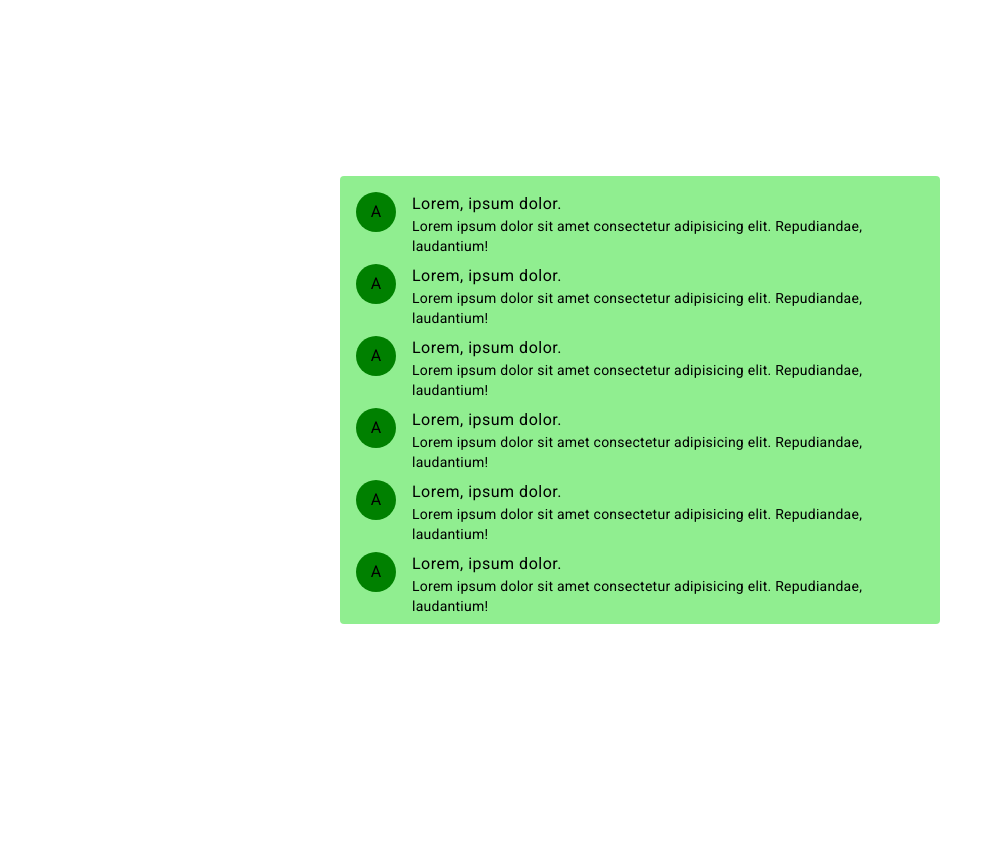
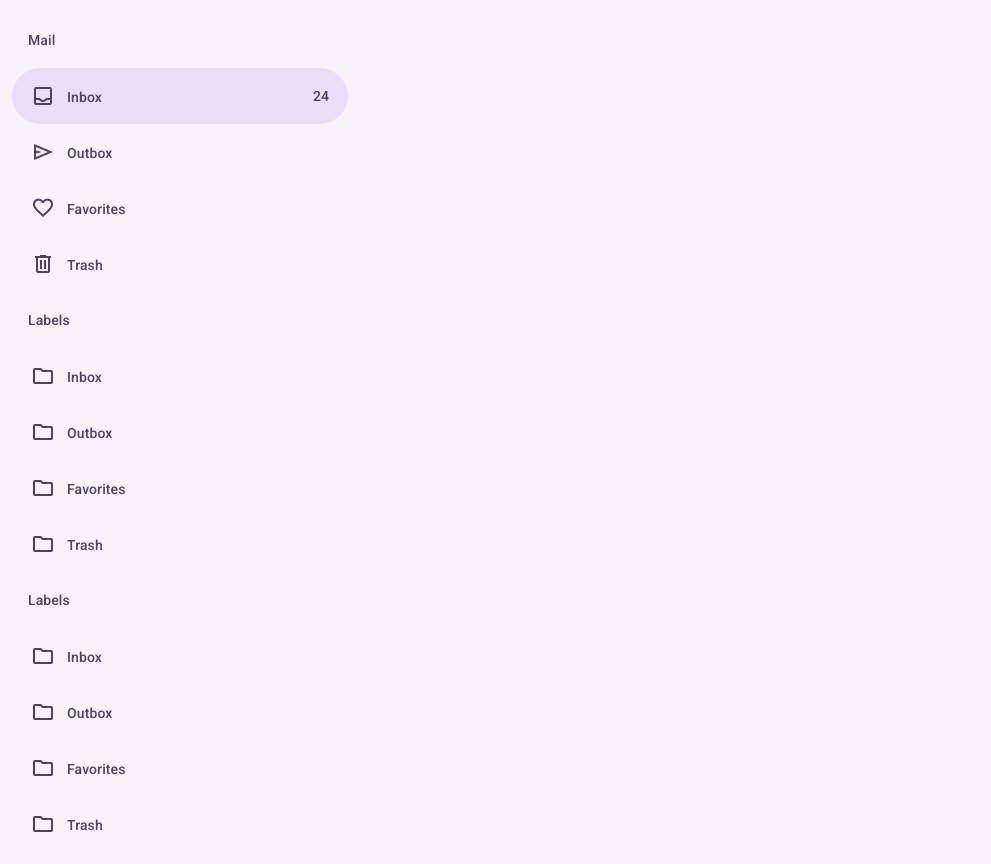
Before and after one commit to macsbaklanoff/CodeMasters_frontend, a website built with webpack: page src/index.html in a window 1280 px wide. Shown: the whole page, without its empty margins (0-991 px from the left). Before the commit the page ends 800 px from the top, so only its background shows below. Built offline with nearby package versions, Linux system fonts and the light colour scheme.

Commit message:
start 5lr

```diff
--- a/src/index.html
+++ b/src/index.html
@@ -1,43 +1,112 @@
 <!DOCTYPE html>
 <html lang="en">
+
 <head>
-    <meta charset="UTF-8">
-    <meta name="viewport" content="width=device-width, initial-scale=1.0">
-    <title>Document</title>
+  <meta charset="UTF-8">
+  <meta name="viewport" content="width=device-width, initial-scale=1.0">
+  <title>Document</title>
 </head>
+
 <body>
-    <div class="list-container">
-
-        <div class="list-item">
-          <span class="list-item__avatar">A</span>
-          <h3 class="list-item__headline">Lorem, ipsum dolor.</h3>
-          <p class="list-item__supporting-text">Lorem ipsum dolor sit amet consectetur adipisicing elit. Repudiandae, laudantium!</p>
+  <div class="app">
+    <div class="navigation-driver">
+      <div class="navigation-driver__main">
+        <div class="navigation-driver__main__item-headline">
+          <span class="navigation-driver__main__item-headline__text">Mail</span>
         </div>
-          <div class="list-item">
-          <span class="list-item__avatar">A</span>
-          <h3 class="list-item__headline">Lorem, ipsum dolor.</h3>
-          <p class="list-item__supporting-text">Lorem ipsum dolor sit amet consectetur adipisicing elit. Repudiandae, laudantium!</p>
+        <div class="navigation-driver__main__item-main active">
+          <div class="navigation-driver__main__item-main__left">
+            <span class="navigation-driver__main__item-main__left__icon material-symbols-outlined">Inbox</span>
+            <span class="navigation-driver__main__item-main__left__text">Inbox</span>
+          </div>
+          <span class="navigation-driver__main__item-main__right-number">24</span>
         </div>
-          <div class="list-item">
-          <span class="list-item__avatar">A</span>
-          <h3 class="list-item__headline">Lorem, ipsum dolor.</h3>
-          <p class="list-item__supporting-text">Lorem ipsum dolor sit amet consectetur adipisicing elit. Repudiandae, laudantium!</p>
+        <div class="navigation-driver__main__item-main">
+          <div class="navigation-driver__main__item-main__left">
+            <span class="navigation-driver__main__item-main__left__icon material-symbols-outlined">Send</span>
+            <span class="navigation-driver__main__item-main__left__text">Outbox</span>
+          </div>
+          <span class="navigation-driver__main__item-main__right-number">24</span>
         </div>
-         <div class="list-item">
-          <span class="list-item__avatar">A</span>
-          <h3 class="list-item__headline">Lorem, ipsum dolor.</h3>
-          <p class="list-item__supporting-text">Lorem ipsum dolor sit amet consectetur adipisicing elit. Repudiandae, laudantium!</p>
+        <div class="navigation-driver__main__item-main">
+          <div class="navigation-driver__main__item-main__left">
+            <span class="navigation-driver__main__item-main__left__icon material-symbols-outlined">Favorite</span>
+            <span class="navigation-driver__main__item-main__left__text">Favorites</span>
+          </div>
+          <span class="navigation-driver__main__item-main__right-number">24</span>
         </div>
-          <div class="list-item">
-          <span class="list-item__avatar">A</span>
-          <h3 class="list-item__headline">Lorem, ipsum dolor.</h3>
-          <p class="list-item__supporting-text">Lorem ipsum dolor sit amet consectetur adipisicing elit. Repudiandae, laudantium!</p>
+        <div class="navigation-driver__main__item-main">
+          <div class="navigation-driver__main__item-main__left">
+            <span class="navigation-driver__main__item-main__left__icon material-symbols-outlined">Delete</span>
+            <span class="navigation-driver__main__item-main__left__text">Trash</span>
+          </div>
+          <span class="navigation-driver__main__item-main__right-number">24</span>
         </div>
-         <div class="list-item">
-          <span class="list-item__avatar">A</span>
-          <h3 class="list-item__headline">Lorem, ipsum dolor.</h3>
-          <p class="list-item__supporting-text">Lorem ipsum dolor sit amet consectetur adipisicing elit. Repudiandae, laudantium!</p>
+        <div class="navigation-driver__main__item-headline">
+          <span class="navigation-driver__main__item-headline__text">Labels</span>
+        </div>
+        <div class="navigation-driver__main__item-main">
+          <div class="navigation-driver__main__item-main__left">
+            <span class="navigation-driver__main__item-main__left__icon material-symbols-outlined">Folder</span>
+            <span class="navigation-driver__main__item-main__left__text">Inbox</span>
+          </div>
+          <span class="navigation-driver__main__item-main__right-number">24</span>
+        </div>
+        <div class="navigation-driver__main__item-main">
+          <div class="navigation-driver__main__item-main__left">
+            <span class="navigation-driver__main__item-main__left__icon material-symbols-outlined">Folder</span>
+            <span class="navigation-driver__main__item-main__left__text">Outbox</span>
+          </div>
+          <span class="navigation-driver__main__item-main__right-number">24</span>
+        </div>
+        <div class="navigation-driver__main__item-main">
+          <div class="navigation-driver__main__item-main__left">
+            <span class="navigation-driver__main__item-main__left__icon material-symbols-outlined">Folder</span>
+            <span class="navigation-driver__main__item-main__left__text">Favorites</span>
+          </div>
+          <span class="navigation-driver__main__item-main__right-number">24</span>
+        </div>
+        <div class="navigation-driver__main__item-main">
+          <div class="navigation-driver__main__item-main__left">
+            <span class="navigation-driver__main__item-main__left__icon material-symbols-outlined">Folder</span>
+            <span class="navigation-driver__main__item-main__left__text">Trash</span>
+          </div>
+          <span class="navigation-driver__main__item-main__right-number">24</span>
+        </div>
+        <div class="navigation-driver__main__item-headline">
+          <span class="navigation-driver__main__item-headline__text">Labels</span>
+        </div>
+        <div class="navigation-driver__main__item-main">
+          <div class="navigation-driver__main__item-main__left">
+            <span class="navigation-driver__main__item-main__left__icon material-symbols-outlined">Folder</span>
+            <span class="navigation-driver__main__item-main__left__text">Inbox</span>
+          </div>
+          <span class="navigation-driver__main__item-main__right-number">24</span>
+        </div>
+        <div class="navigation-driver__main__item-main">
+          <div class="navigation-driver__main__item-main__left">
+            <span class="navigation-driver__main__item-main__left__icon material-symbols-outlined">Folder</span>
+            <span class="navigation-driver__main__item-main__left__text">Outbox</span>
+          </div>
+          <span class="navigation-driver__main__item-main__right-number">24</span>
+        </div>
+        <div class="navigation-driver__main__item-main">
+          <div class="navigation-driver__main__item-main__left">
+            <span class="navigation-driver__main__item-main__left__icon material-symbols-outlined">Folder</span>
+            <span class="navigation-driver__main__item-main__left__text">Favorites</span>
+          </div>
+          <span class="navigation-driver__main__item-main__right-number">24</span>
+        </div>
+        <div class="navigation-driver__main__item-main">
+          <div class="navigation-driver__main__item-main__left">
+            <span class="navigation-driver__main__item-main__left__icon material-symbols-outlined">Folder</span>
+            <span class="navigation-driver__main__item-main__left__text">Trash</span>
+          </div>
+          <span class="navigation-driver__main__item-main__right-number">24</span>
         </div>
       </div>
+    </div>
+  </div>
 </body>
+
 </html>
--- a/src/styles.scss
+++ b/src/styles.scss
@@ -1,110 +1,92 @@
-@use "sass:map";
+@import url('https://fonts.googleapis.com/css2?family=Material+Symbols+Outlined:opsz,wght,FILL,GRAD@20..48,100..700,0..1,-50..200');
 @import url('https://fonts.googleapis.com/css2?family=Roboto:ital,wght@0,100;0,300;0,400;0,500;0,700;0,900;1,100;1,300;1,400;1,500;1,700;1,900&display=swap');
 
-:root {
-  font-family: "Roboto", serif;
+.material-symbols-outlined {
+  font-variation-settings:
+    'FILL' 0,
+    'wght' 400,
+    'GRAD' 0,
+    'opsz' 24
 }
 
-$typography-map: (
-  "title-medium": (
-  "line-height": 24px,
-  "size": 16px,
-  "tracking": 0.15px,
-  "weight": 400
-  ),
-  "body-large": (
-  "line-height": 24px,
-  "size": 16px,
-  "tracking": 0.5px,
-  "weight": 400
-  ),
-  "body-medium": (
-  "line-height": 20px,
-  "size": 14px,
-  "tracking": 0.25px,
-  "weight": 400
-  ),
-);
 
+html,
+body {
+  margin: 0;
+  width: 100dvw;
+  height: 100dvh;
+  background-color: #F7F2FA;
+}
 
-@mixin _private-apply-font($font-style) {
-    $font-map: map.get($typography-map, $font-style);
+:root {
+  --display-on-or-off-a-number: none;
+  font-family: "Roboto", serif;
+  font-weight: 500;
+  font-style: normal;
+  font-size: 14px;
+  line-height: 20px;
+  letter-spacing: 0.1px;
+  color: #4A4458;
+  overflow-x: hidden;
+}
 
-    font-size: map.get($font-map, "size");
-    line-height: map.get($font-map, "line-height");
-    letter-spacing:  map.get($font-map, "tracking");
-    font-weight:  map.get($font-map, "weight");
+.app {
+  display: grid;
+  grid-template-columns: minmax(50px, 360px);
+  height: auto;
+
 }
-@mixin typography-title-medium {
-  @include _private-apply-font("title-medium");
-}
-@mixin typography-body-large {
-  @include _private-apply-font("body-large");
-}
-@mixin typography-body-medium {
-  @include _private-apply-font("body-medium");
-}
-  /*
-@mixin apply-font($line-height, $size, $tracking, $weight) {
-    font-size: $size;
-    line-height: $line-height;
-    letter-spacing:  $tracking;
-    font-weight:  $weight;
-}
-*/
-html, body {
-  margin: 0;
-  height: 100%;
-}
-body {
+
+.navigation-driver {
   display: grid;
-  backgroung: var(--background-color);
-  color: var(--color);
-  place-items: center;
-}
-.list-container {
-  padding-block: 8px;
-  border-radius: 4px;
-  width: 600px;
-  background: lightgreen;
-  display: grid;
-}
-.list-item {
-  display: grid;
-  grid-template-columns: [avatar-start] min-content [avatar-end content-start] 1fr [content-end];
-  grid-template-rows: [avatar-start headline-start] min-content [headline-end supporting-text-start] min-content [avatar-end supporting-text-end];
-  box-sizing: border-box;
-  height: 72px;
-  padding-block: 8px;
-  padding-inline: 16px;
-  column-gap: 16px;
+  grid-template-columns: minmax(50px, 336px);
+  grid-template-rows: min-content;
+  height: auto;
+  //background-color: antiquewhite;
+  justify-content: center;
+  padding-block: 12px;
+  &__main {
+    display: grid;
+    grid-template-columns: minmax(50px, 1fr);
+    //background-color: lightcoral;
+    .active {
+      background-color: #E8DEF8;
+      --display-on-or-off-a-number: flex;
+      border-radius: 28px;
+    }
+    &__item-headline {
+      display: grid;
+      grid-template-columns: minmax(50px, 1fr);
 
-  &__avatar {
-    @include typography-title-medium;
+      grid-template-rows: auto;
+      height: 56px;
+      //background-color: azure;
 
-    grid-column: avatar;
-    grid-row: avatar;
-    display: grid;
-    place-items: center;
-    width: 40px;
-    aspect-ratio: 1;
-    background: green;
-    border-radius: 20px;
+      &__text {
+        padding-block: 18px;
+        padding-inline: 16px;
+      }
+    }
 
-  }
-  &__headline {
-    @include typography-body-large;
+    &__item-main {
+      display: flex;
+      justify-content: space-between;
+      height: 56px;
+      align-items: center;
+      padding-inline: 19px;
+      //background-color: azure;
 
-    grid-column: content;
-    grid-row: headline;
-    margin: 0;
-    align-self: end; //?
+      &__left {
+        display: flex;
+        gap: 12px;
 
-  }
-  &__supporting-text {
-    @include typography-body-medium;
-    grid-column: content;
-    grid-row: supporting-text;
-    margin: 0;
+        &__text {
+          margin-top: 3px;
+        }
+      }
+      &__right-number {
+        display: var(--display-on-or-off-a-number);
+      }
+    }
   }
 }
```
